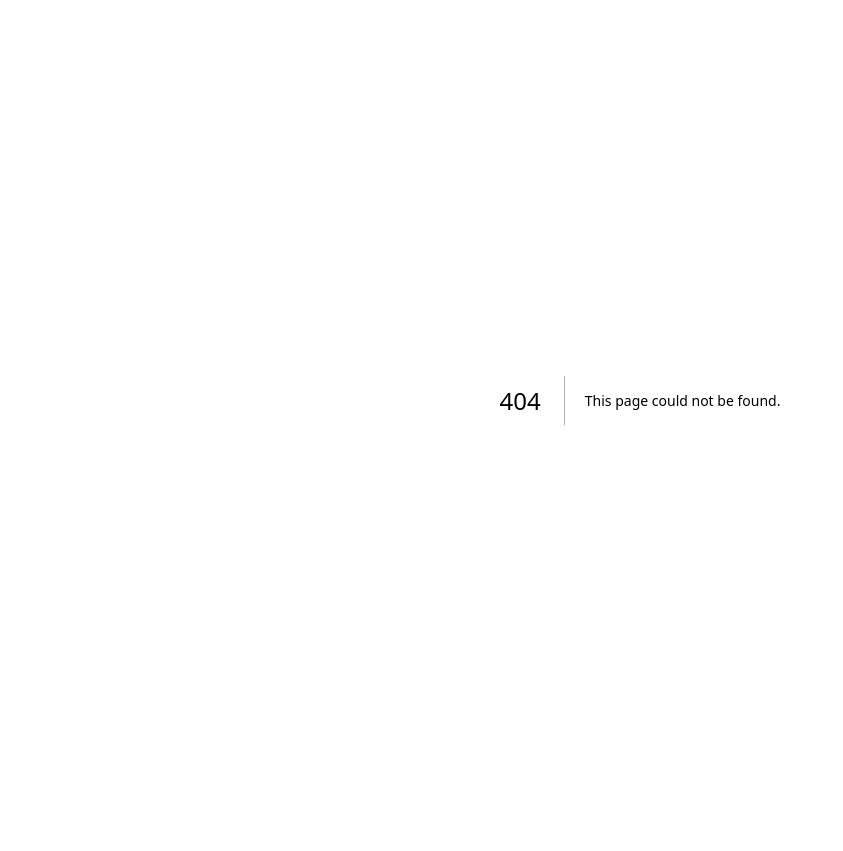
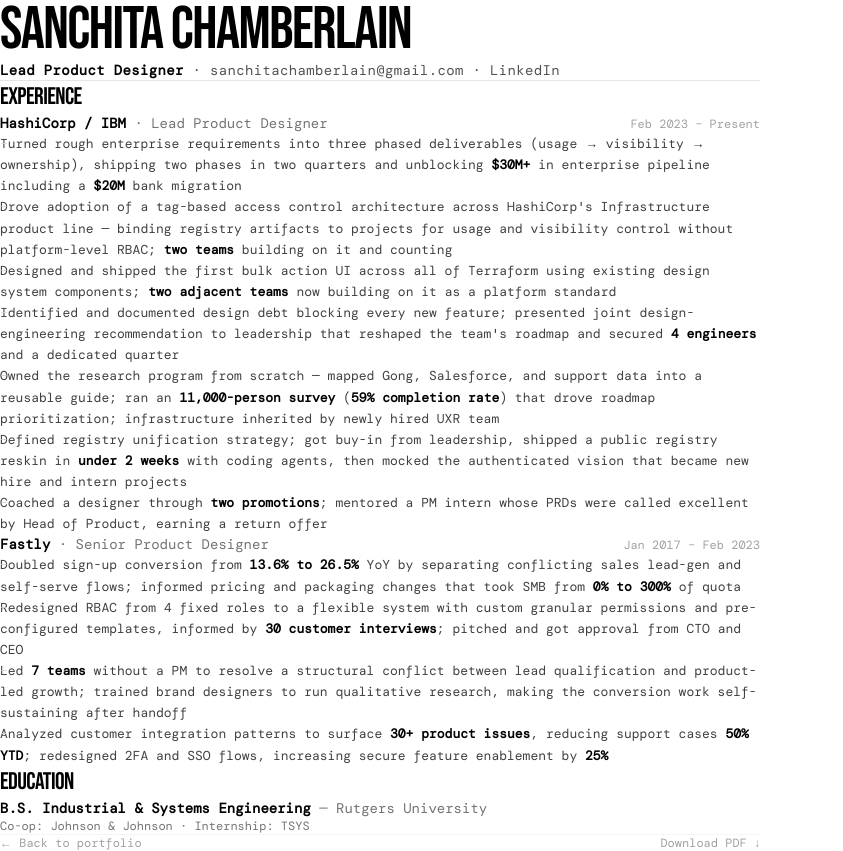
Before and after one commit to sanchitas/portfolio, a Next.js app: page /resume in a window 1280 px wide. Before the commit this address had no page. Shown: the whole page, without its empty margins (0-843 px from the left). Before the commit the page ends 800 px from the top, so only its background shows below. Built offline with nearby package versions, Linux system fonts and the light colour scheme; a web font is replaced by a local one.

Commit message:
Add /resume page with HTML version of resume

```diff
--- /dev/null
+++ b/src/app/resume/page.tsx
@@ -0,0 +1,200 @@
+import type { Metadata } from "next";
+
+export const metadata: Metadata = {
+  title: "Resume — Sanchita Chamberlain",
+  description:
+    "Lead Product Designer. Enterprise SaaS, developer tools, platform infrastructure.",
+};
+
+export default function ResumePage() {
+  return (
+    <main className="min-h-screen bg-white py-12 px-4 sm:px-6 lg:px-8 print:py-0 print:px-0">
+      <div className="max-w-[760px] mx-auto">
+        {/* Header */}
+        <header className="mb-8 print:mb-6">
+          <h1 className="font-display text-5xl sm:text-6xl tracking-tight text-black uppercase print:text-4xl">
+            Sanchita Chamberlain
+          </h1>
+          <p className="mt-2 font-mono text-sm text-neutral-600 tracking-wide">
+            <span className="font-semibold text-black">Lead Product Designer</span>
+            {" · "}
+            <a
+              href="mailto:sanchitachamberlain@gmail.com"
+              className="hover:text-black transition-colors"
+            >
+              sanchitachamberlain@gmail.com
+            </a>
+            {" · "}
+            <a
+              href="https://linkedin.com/in/sanchitachamberlain"
+              target="_blank"
+              rel="noopener noreferrer"
+              className="hover:text-black transition-colors"
+            >
+              LinkedIn
+            </a>
+          </p>
+        </header>
+
+        <hr className="border-neutral-200 mb-8 print:mb-6" />
+
+        {/* Experience */}
+        <section className="mb-10 print:mb-6">
+          <h2 className="font-display text-2xl tracking-tight text-black uppercase mb-6 print:mb-4">
+            Experience
+          </h2>
+
+          {/* HashiCorp / IBM */}
+          <div className="mb-8 print:mb-5">
+            <div className="flex flex-wrap items-baseline justify-between gap-x-4 mb-3">
+              <h3 className="font-mono text-sm font-semibold text-black">
+                HashiCorp / IBM
+                <span className="font-normal text-neutral-500">
+                  {" · "}Lead Product Designer
+                </span>
+              </h3>
+              <span className="font-mono text-xs text-neutral-400">
+                Feb 2023 – Present
+              </span>
+            </div>
+            <ul className="space-y-2.5">
+              <Li>
+                Turned rough enterprise requirements into three phased deliverables
+                (usage → visibility → ownership), shipping two phases in two quarters
+                and unblocking <Metric>$30M+</Metric> in enterprise pipeline including
+                a <Metric>$20M</Metric> bank migration
+              </Li>
+              <Li>
+                Drove adoption of a tag-based access control architecture across
+                HashiCorp's Infrastructure product line — binding registry artifacts to
+                projects for usage and visibility control without platform-level RBAC;{" "}
+                <Metric>two teams</Metric> building on it and counting
+              </Li>
+              <Li>
+                Designed and shipped the first bulk action UI across all of Terraform
+                using existing design system components;{" "}
+                <Metric>two adjacent teams</Metric> now building on it as a platform
+                standard
+              </Li>
+              <Li>
+                Identified and documented design debt blocking every new feature;
+                presented joint design-engineering recommendation to leadership that
+                reshaped the team's roadmap and secured{" "}
+                <Metric>4 engineers</Metric> and a dedicated quarter
+              </Li>
+              <Li>
+                Owned the research program from scratch — mapped Gong, Salesforce, and
+                support data into a reusable guide; ran an{" "}
+                <Metric>11,000-person survey</Metric> (
+                <Metric>59% completion rate</Metric>) that drove roadmap
+                prioritization; infrastructure inherited by newly hired UXR team
+              </Li>
+              <Li>
+                Defined registry unification strategy; got buy-in from leadership,
+                shipped a public registry reskin in{" "}
+                <Metric>under 2 weeks</Metric> with coding agents, then mocked the
+                authenticated vision that became new hire and intern projects
+              </Li>
+              <Li>
+                Coached a designer through <Metric>two promotions</Metric>; mentored a
+                PM intern whose PRDs were called excellent by Head of Product, earning
+                a return offer
+              </Li>
+            </ul>
+          </div>
+
+          {/* Fastly */}
+          <div className="mb-8 print:mb-5">
+            <div className="flex flex-wrap items-baseline justify-between gap-x-4 mb-3">
+              <h3 className="font-mono text-sm font-semibold text-black">
+                Fastly
+                <span className="font-normal text-neutral-500">
+                  {" · "}Senior Product Designer
+                </span>
+              </h3>
+              <span className="font-mono text-xs text-neutral-400">
+                Jan 2017 – Feb 2023
+              </span>
+            </div>
+            <ul className="space-y-2.5">
+              <Li>
+                Doubled sign-up conversion from <Metric>13.6% to 26.5%</Metric> YoY
+                by separating conflicting sales lead-gen and self-serve flows; informed
+                pricing and packaging changes that took SMB from{" "}
+                <Metric>0% to 300%</Metric> of quota
+              </Li>
+              <Li>
+                Redesigned RBAC from 4 fixed roles to a flexible system with custom
+                granular permissions and pre-configured templates, informed by{" "}
+                <Metric>30 customer interviews</Metric>; pitched and got approval from
+                CTO and CEO
+              </Li>
+              <Li>
+                Led <Metric>7 teams</Metric> without a PM to resolve a structural
+                conflict between lead qualification and product-led growth; trained
+                brand designers to run qualitative research, making the conversion work
+                self-sustaining after handoff
+              </Li>
+              <Li>
+                Analyzed customer integration patterns to surface{" "}
+                <Metric>30+ product issues</Metric>, reducing support cases{" "}
+                <Metric>50% YTD</Metric>; redesigned 2FA and SSO flows, increasing
+                secure feature enablement by <Metric>25%</Metric>
+              </Li>
+            </ul>
+          </div>
+        </section>
+
+        {/* Education */}
+        <section>
+          <h2 className="font-display text-2xl tracking-tight text-black uppercase mb-4 print:mb-3">
+            Education
+          </h2>
+          <div className="flex flex-wrap items-baseline justify-between gap-x-4">
+            <h3 className="font-mono text-sm font-semibold text-black">
+              B.S. Industrial & Systems Engineering
+              <span className="font-normal text-neutral-500">
+                {" — "}Rutgers University
+              </span>
+            </h3>
+          </div>
+          <p className="font-mono text-xs text-neutral-500 mt-1">
+            Co-op: Johnson & Johnson · Internship: TSYS
+          </p>
+        </section>
+
+        {/* Print / download footer */}
+        <div className="mt-12 pt-6 border-t border-neutral-100 flex items-center justify-between print:hidden">
+          <a
+            href="/"
+            className="font-mono text-xs text-neutral-400 hover:text-black transition-colors"
+          >
+            ← Back to portfolio
+          </a>
+          <a
+            href="/resume.pdf"
+            className="font-mono text-xs text-neutral-400 hover:text-black transition-colors"
+          >
+            Download PDF ↓
+          </a>
+        </div>
+      </div>
+    </main>
+  );
+}
+
+/* ── Tiny helper components ── */
+
+function Li({ children }: { children: React.ReactNode }) {
+  return (
+    <li className="font-mono text-[13px] leading-relaxed text-neutral-700 pl-4 relative before:content-['–'] before:absolute before:left-0 before:text-neutral-300 print:text-[11px] print:leading-snug">
+      {children}
+    </li>
+  );
+}
+
+function Metric({ children }: { children: React.ReactNode }) {
+  return (
+    <span className="font-semibold text-black">{children}</span>
+  );
+}
```
